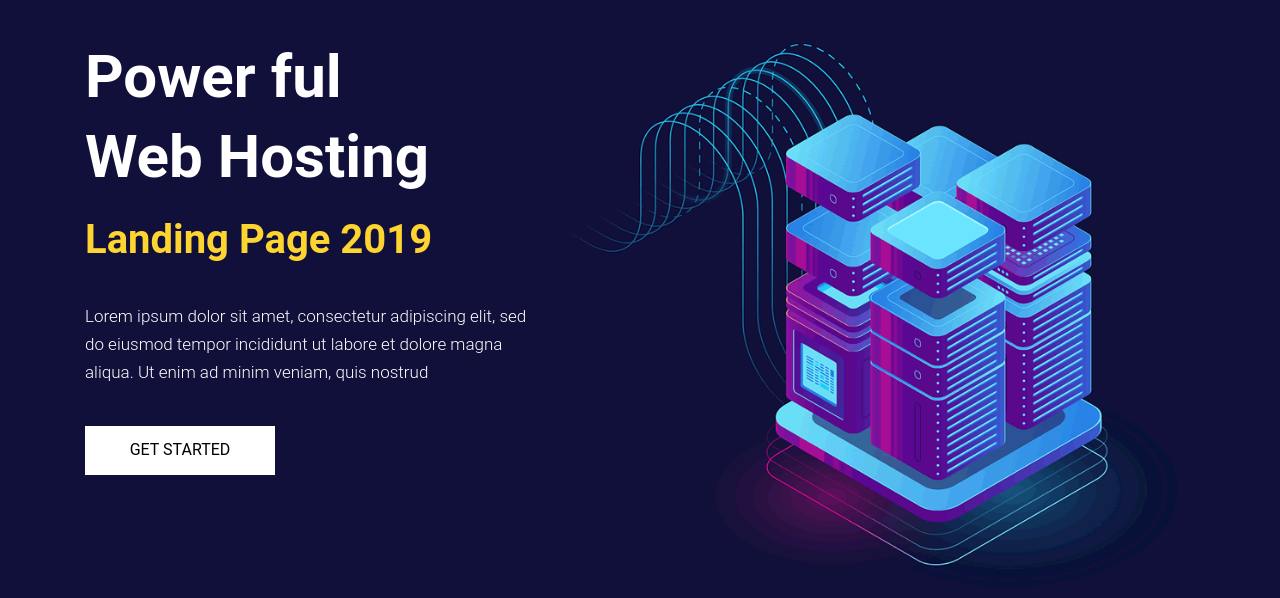
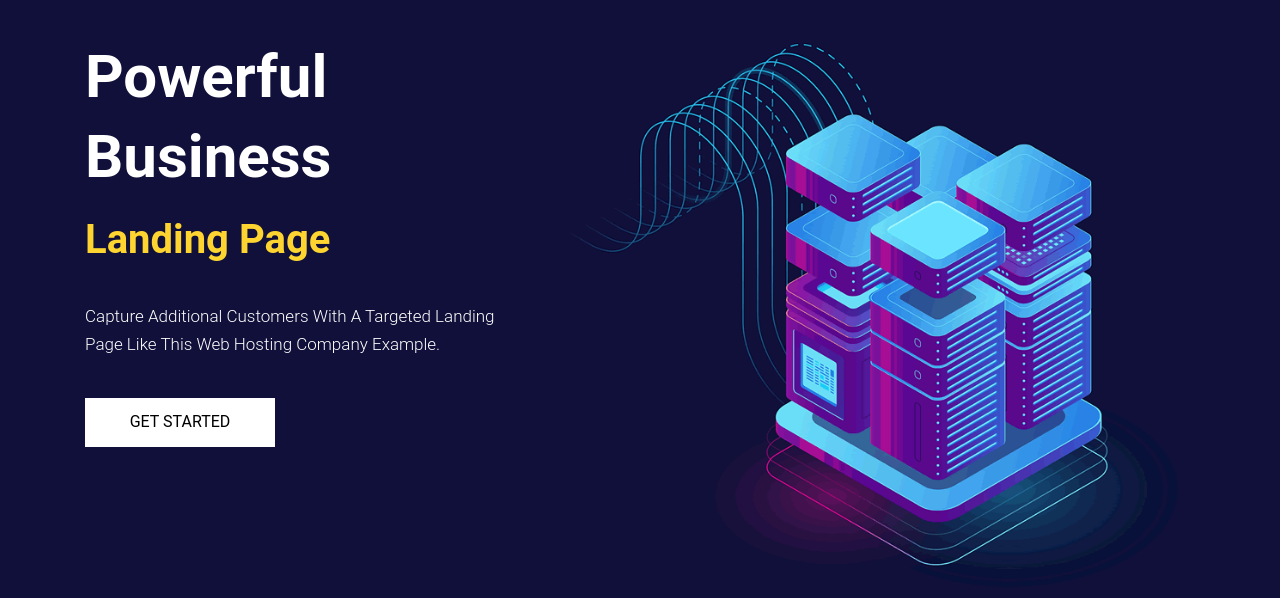
Before and after one commit to J-O-B/templates, a plain HTML site: page businessland/index.html in a window 1280 px wide. Shown: the part 202-800 px from the top of the page. Drawn offline with nearby package versions, Linux system fonts and the light colour scheme.

Commit message:
added business

```diff
--- a/businessland/index.html
+++ b/businessland/index.html
@@ -89,9 +89,9 @@
             <div class="row d_flex">
                <div class="col-md-5">
                   <div class="text-bg">
-                     <h1>Power ful<br> Web Hosting</h1>
-                     <span>Landing Page 2019</span>
-                     <p>Lorem ipsum dolor sit amet, consectetur adipiscing elit, sed do eiusmod tempor incididunt ut labore et dolore magna aliqua. Ut enim ad minim veniam, quis nostrud </p>
+                     <h1>Powerful<br> Business</h1>
+                     <span>Landing Page</span>
+                     <p>Capture Additional Customers With A Targeted Landing Page Like This Web Hosting Company Example.</p>
                      <a href="#">Get Started</a>
                   </div>
                </div>
@@ -278,7 +278,7 @@
                <div class="container">
                   <div class="row">
                      <div class="col-md-12">
-                        <p>© 2019 All Rights Reserved. <a href="https://html.design/">Free html Templates</a></p>
+                        <p>© 2021 "Your Company".</p>
                      </div>
                   </div>
                </div>
```
